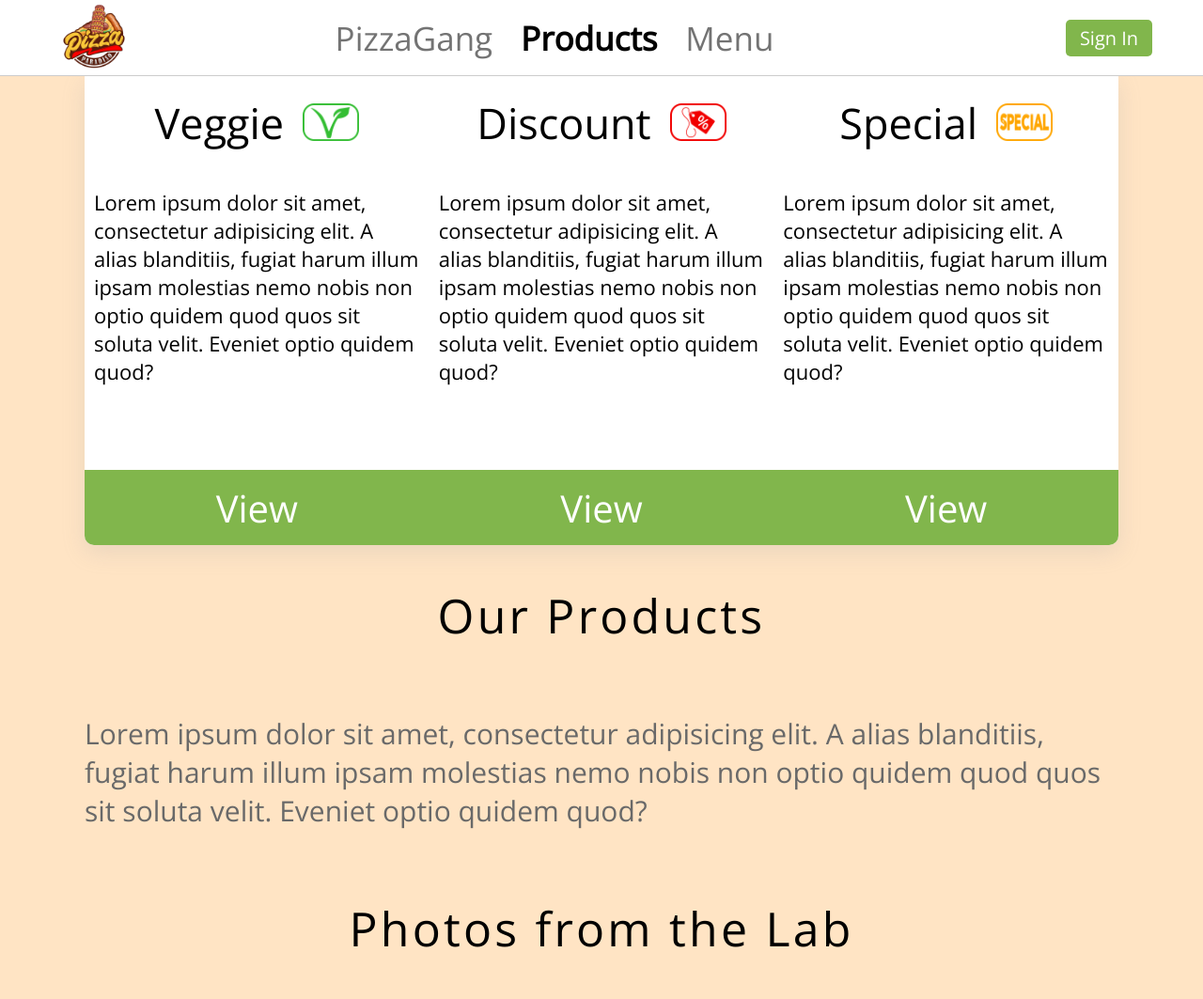
After one commit to kaloydimitrov/PizzaGang, a Django app: page /products/ in a window 1280 px wide. The commit adds this page. Shown: the whole page at 94% size. Run offline with Django 4.2, Linux system fonts and the light colour scheme; data that the repository does not hold is empty; some libraries are stand-ins or nearby versions.

Commit message:
+ last pages

```diff
--- a/PizzaGang/main/admin.py
+++ b/PizzaGang/main/admin.py
@@ -1,5 +1,5 @@
 from django.contrib import admin
-from .models import Profile, Pizza, Cart, CartItem, Order, Offer, OfferItem, Review
+from .models import Profile, Pizza, Cart, CartItem, Order, Offer, OfferItem, Review, ProductImage
 
 admin.site.register(Profile)
 admin.site.register(Pizza)
@@ -9,3 +9,4 @@ admin.site.register(Order)
 admin.site.register(Offer)
 admin.site.register(OfferItem)
 admin.site.register(Review)
+admin.site.register(ProductImage)
--- a/PizzaGang/main/urls.py
+++ b/PizzaGang/main/urls.py
@@ -6,10 +6,12 @@ from .views import HomeView, SignUpView, SignInView, SignOutView, MenuView, User
                     ShowOrdersSettingsView, DeleteOrderView, ShowOffersSettingsView, CreateOfferView, \
                     EditOfferView, CreateItemOfferView, DeleteItemOfferView, PushOfferView, DeleteOfferView, \
                     MakeOfferActiveInactiveView, CreateOfferItemView, DeleteOfferItemView, CreateReviewView, \
-                    ShowReviewsUserView, DeleteReviewView, UserShowPrivateView
+                    ShowReviewsUserView, DeleteReviewView, UserShowPrivateView, ProductsView, AboutView
 
 urlpatterns = (
     path('', HomeView, name='home'),
+    path('products/', ProductsView.as_view(), name='products'),
+    path('about/', AboutView.as_view(), name='about'),
     path('identity/', include([
         path('sign-up/', SignUpView.as_view(), name='sign_up'),
         path('sign-in/', SignInView.as_view(), name='sign_in'),
@@ -18,7 +20,8 @@ urlpatterns = (
     path('user-info/', include([
         path('show/<int:pk>/', UserShowView, name='show_user'),
         path('show-private/<int:pk>/', UserShowPrivateView, name='show_user_private'),
-        path('edit/<int:pk>/', UserEditView, name='edit_user')
+        path('edit/<int:pk>/', UserEditView, name='edit_user'),
+        path('address/', UserAddressView.as_view(), name='show_user_address')
     ])),
     path('menu/', MenuView, name='menu'),
     path('pizza/', include([
--- a/PizzaGang/main/views.py
+++ b/PizzaGang/main/views.py
@@ -1,4 +1,3 @@
-from django.db.models import Q
 from django.contrib.auth import get_user_model
 from django.contrib.auth.forms import AuthenticationForm
 from django.contrib.auth.views import LoginView, LogoutView
@@ -6,9 +5,10 @@ from django.contrib import messages
 from django.shortcuts import render, redirect
 from django.shortcuts import get_object_or_404
 from django.urls import reverse_lazy
+from django.db.models import Q
 from django.views.generic import TemplateView, CreateView, ListView, UpdateView, DeleteView
 from .forms import SignUpForm, UserEditForm, PizzaForm, ProfileEditForm, OfferForm
-from .models import Pizza, Profile, Cart, CartItem, Order, Offer, OfferItem, Review
+from .models import Pizza, Profile, Cart, CartItem, Order, Offer, OfferItem, Review, ProductImage
 from .filters import PizzaOrderFilter
 
 User = get_user_model()
@@ -30,6 +30,25 @@ def HomeView(request):
     }
 
     return render(request, 'index.html', context)
+
+
+class ProductsView(ListView):
+    model = ProductImage
+    template_name = 'products.html'
+
+    def get_context_data(self, **kwargs):
+        context = super().get_context_data(**kwargs)
+        context['in_products'] = True
+        return context
+
+
+class AboutView(TemplateView):
+    template_name = 'about.html'
+
+    def get_context_data(self, **kwargs):
+        context = super().get_context_data(**kwargs)
+        context['in_about'] = True
+        return context
 
 
 class SignUpView(CreateView):
@@ -115,8 +134,13 @@ def UserEditView(request, pk):
     return render(request, 'user_info/edit_info.html', context)
 
 
-def UserAddressView(request, pk):
-    pass
+class UserAddressView(TemplateView):
+    template_name = 'user_info/show_address.html'
+
+    def get_context_data(self, **kwargs):
+        context = super().get_context_data(**kwargs)
+        context['user'] = self.request.user
+        return context
 
 
 def MenuView(request):
--- /dev/null
+++ b/static/css/products.css
@@ -0,0 +1,129 @@
+.product-header {
+    height: 150px;
+    display: flex;
+    align-items: center;
+    justify-content: center;
+    width: 1100px;
+    margin-left: auto;
+    margin-right: auto;
+}
+
+.product-header p {
+    font-size: 50px;
+    letter-spacing: .2rem;
+}
+
+.filters-container-main {
+    margin-left: auto;
+    margin-right: auto;
+    width: 1100px;
+    height: 500px;
+    background-color: white;
+    display: grid;
+    grid-template-columns: 1fr 1fr 1fr;
+    border-radius: 0 0 10px 10px;
+    box-shadow: rgba(149, 157, 165, 0.2) 0 8px 24px;
+}
+
+.filters-container {
+    position: relative;
+}
+
+.filters-container div {
+    width: 100%;
+}
+
+.filters-container-header {
+    position: absolute;
+    top: 0;
+    bottom: 400px;
+    display: flex;
+    align-items: center;
+    justify-content: center;
+    column-gap: 20px;
+}
+
+.filters-container-header p {
+    font-size: 45px;
+    margin: 0;
+}
+
+.filters-container-header img {
+    width: 60px;
+}
+
+.filters-container-info {
+    position: absolute;
+    top: 100px;
+    bottom: 80px;
+}
+
+.filters-container-info p {
+    font-size: 22px;
+    padding-left: 10px;
+    padding-right: 10px;
+    padding-top: 20px;
+    margin: 0;
+}
+
+.filters-container-button {
+    position: absolute;
+    bottom: 0;
+    top: 420px;
+}
+
+.filters-container-button a {
+    position: absolute;
+    top: 0;
+    bottom: 0;
+    left: 0;
+    right: 0;
+    display: flex;
+    align-items: center;
+    justify-content: center;
+    font-size: 40px;
+    text-decoration: none;
+    color: white;
+    background-color: rgb(129, 182, 76);
+}
+
+.filters-container-button a:hover {
+    background-color: rgb(162, 208, 95);
+}
+
+.product-info {
+    margin-left: auto;
+    margin-right: auto;
+    width: 1100px;
+}
+
+.product-info p {
+    color: dimgray;
+    font-size: 30px;
+}
+
+.product-container {
+    margin-left: auto;
+    margin-right: auto;
+    width: 1100px;
+    display: grid;
+    justify-content: center;
+    grid-template-columns: 320px 320px 320px;
+    row-gap: 30px;
+    column-gap: 30px;
+}
+
+.product-img-container {
+    height: 300px;
+    transition: box-shadow 0.2s;
+}
+
+.product-img-container:hover {
+    box-shadow: rgba(0, 0, 0, 0.16) 0 10px 36px 0, rgba(0, 0, 0, 0.06) 0 0 0 1px;
+}
+
+.product-img-container img {
+    height: 100%;
+    width: 100%;
+    object-fit: cover;
+}
--- a/templates/base/base.html
+++ b/templates/base/base.html
@@ -144,14 +144,22 @@
     </div>
     <div class="menu-container">
         <div>
-            <a href="">PizzaGang</a>
+            {% if in_about %}
+                <a style="color: black; font-weight: bold" href="{% url 'about' %}">PizzaGang</a>
+            {% else %}
+                <a href="{% url 'about' %}">PizzaGang</a>
+            {% endif %}
         </div>
         <div>
-            <a href="">Products</a>
+            {% if in_products %}
+                <a style="color: black; font-weight: bold" href="{% url 'products' %}">Products</a>
+            {% else %}
+                <a href="{% url 'products' %}">Products</a>
+            {% endif %}
         </div>
         <div>
             {% if in_menu %}
-                <a style="color: black" href="{% url 'menu' %}">Menu</a>
+                <a style="color: black; font-weight: bold" href="{% url 'menu' %}">Menu</a>
             {% else %}
                 <a href="{% url 'menu' %}">Menu</a>
             {% endif %}
--- a/templates/index.html
+++ b/templates/index.html
@@ -8,6 +8,7 @@
 {% endblock %}
 
 {% block content %}
+    <div class="main-home-container">
         <div class="slider">
             <div class="image-container" id="imageContainer">
                 {% for offer in offer_list %}
@@ -63,6 +64,7 @@
 
         <div class="pizza-home-offer">
             <img src="{% static 'images/offers/buy_one_get _one_half_off.jpg' %}" alt="main-offer-img">
+            <a href="{% url 'menu' %}">Menu</a>
         </div>
 
         <div>
@@ -161,6 +163,7 @@
             {% endfor %}
             <div id="show-more-button-container">
                 <button id="show-more-button" onclick="showMoreReviews()"><i class="fa-solid fa-chevron-down"></i> More</button>
+            </div>
         </div>
     </div>
 
--- /dev/null
+++ b/templates/products.html
@@ -0,0 +1,85 @@
+{% extends 'base/base.html' %}
+{% load static %}
+
+
+{% block head %}
+    <title>Our Products - PizzaGang</title>
+    <link rel="stylesheet" href="{% static 'css/products.css' %}">
+{% endblock %}
+
+{% block content %}
+    <div class="filters-container-main">
+        <div class="filters-container">
+            <div class="filters-container-header">
+                <p>Veggie</p>
+                <img src="{% static 'images/icons/vege.png' %}" alt="veggie-img">
+            </div>
+            <div class="filters-container-info">
+                <p>
+                    Lorem ipsum dolor sit amet, consectetur adipisicing elit. A alias blanditiis, fugiat harum illum ipsam
+                    molestias nemo nobis non optio quidem quod quos sit soluta velit. Eveniet optio quidem quod?
+                </p>
+            </div>
+            <div class="filters-container-button">
+                <a style="border-radius: 0 0 0 10px" href="/menu/?name=&ingredients=&is_vege=true">View</a>
+            </div>
+        </div>
+
+
+        <div class="filters-container">
+            <div class="filters-container-header">
+                <p>Discount</p>
+                <img src="{% static 'images/icons/discount.png' %}" alt="veggie-img">
+            </div>
+            <div class="filters-container-info">
+                <p>
+                    Lorem ipsum dolor sit amet, consectetur adipisicing elit. A alias blanditiis, fugiat harum illum ipsam
+                    molestias nemo nobis non optio quidem quod quos sit soluta velit. Eveniet optio quidem quod?
+                </p>
+            </div>
+            <div class="filters-container-button">
+                <a href="/menu/?name=&ingredients=&is_offer=true">View</a>
+            </div>
+        </div>
+
+
+        <div class="filters-container">
+            <div class="filters-container-header">
+                <p>Special</p>
+                <img src="{% static 'images/icons/special.png' %}" alt="veggie-img">
+            </div>
+            <div class="filters-container-info">
+                <p>
+                    Lorem ipsum dolor sit amet, consectetur adipisicing elit. A alias blanditiis, fugiat harum illum ipsam
+                    molestias nemo nobis non optio quidem quod quos sit soluta velit. Eveniet optio quidem quod?
+                </p>
+            </div>
+            <div class="filters-container-button">
+                <a style="border-radius: 0 0 10px 0" href="/menu/?name=&ingredients=&is_special=true">View</a>
+            </div>
+        </div>
+    </div>
+
+
+    <div class="product-header">
+        <p>Our Products</p>
+    </div>
+    <div class="product-info">
+        <p>
+            Lorem ipsum dolor sit amet, consectetur adipisicing elit. A alias blanditiis, fugiat harum illum ipsam
+            molestias nemo nobis non optio quidem quod quos sit soluta velit. Eveniet optio quidem quod?
+        </p>
+    </div>
+
+
+    <div class="product-header">
+        <p>Photos from the Lab</p>
+    </div>
+    <div class="product-container">
+        {% for product_img in productimage_list %}
+            <div class="product-img-container">
+                <img src="{{ product_img.image.url }}" alt="product-img">
+            </div>
+        {% endfor %}
+    </div>
+{% endblock %}
--- a/templates/user_info/show_info.html
+++ b/templates/user_info/show_info.html
@@ -72,8 +72,7 @@
         </div>
         <div class="show-info-sidebar">
             <div class="info-sidebar-top">
-                <a href="{% url 'show_user' user.pk %}">Info</a>
-                <a href="">Address</a>
+                <a href="{% url 'show_user_address' %}">Address</a>
                 <a href="{% url 'show_user_orders' user.pk %}">Orders</a>
                 <a href="{% url 'show_user_reviews' user.pk %}">Reviews</a>
                 <a class="review-a" href="{% url 'create_review' %}">Review&#160;<i class="fa-solid fa-plus"></i></a>
```
Also changed, not shown: PizzaGang/main/models.py (+7 -0 lines), static/css/about.css (added, +33 -0 lines), static/css/index.css (+29 -2 lines), static/css/show_address.css (added, +13 -0 lines), templates/about.html (added, +28 -0 lines), templates/user_info/show_address.html (added, +15 -0 lines), PizzaGang/main/migrations/0019_productimage.py (added), static/images/products/download.jpg (added), static/images/products/gallery-2.png (added), static/images/products/gallery-4.png (added), static/images/products/gallery-7.png (added). Lines whose indentation alone changed are shown as unchanged.
